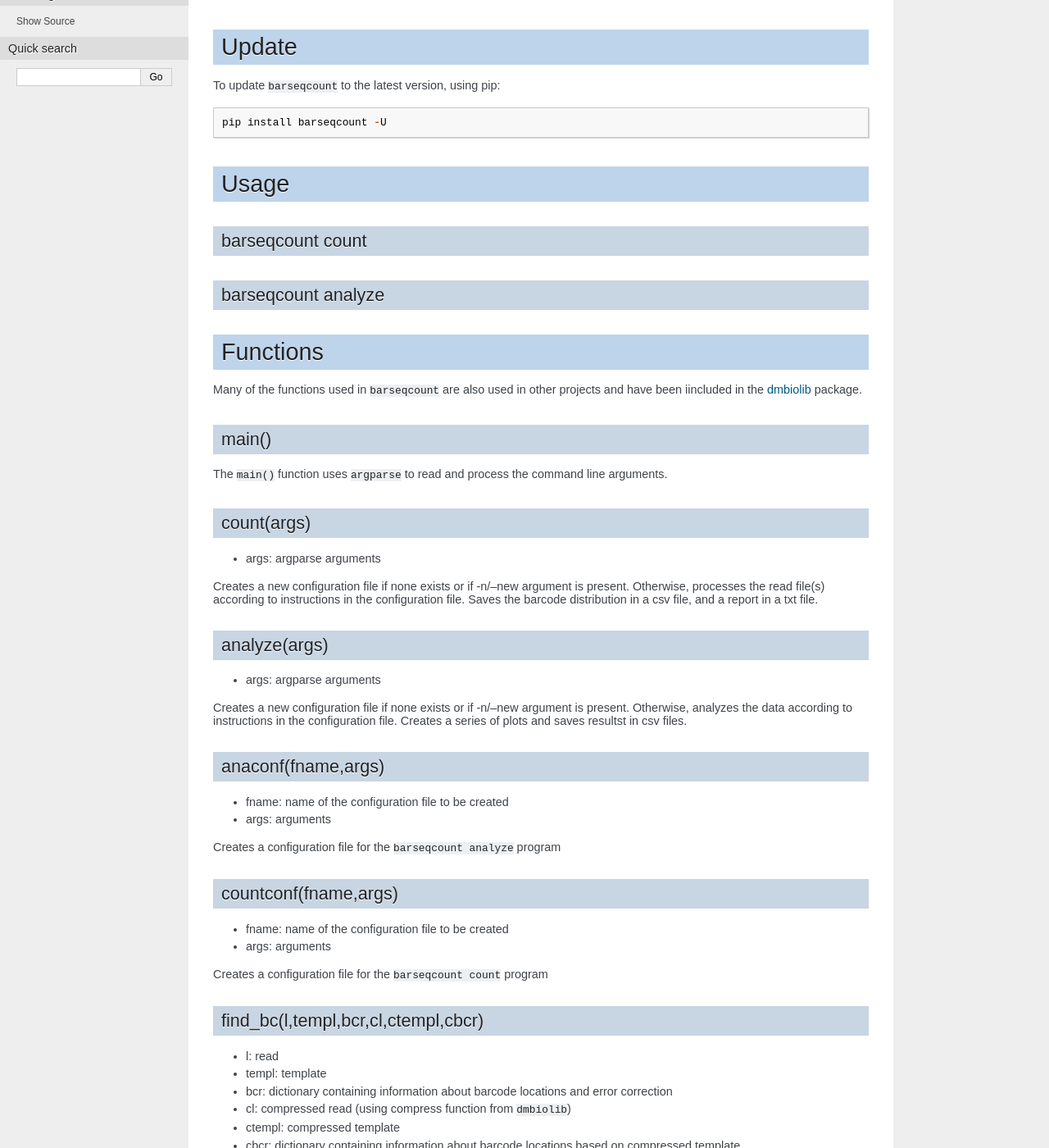
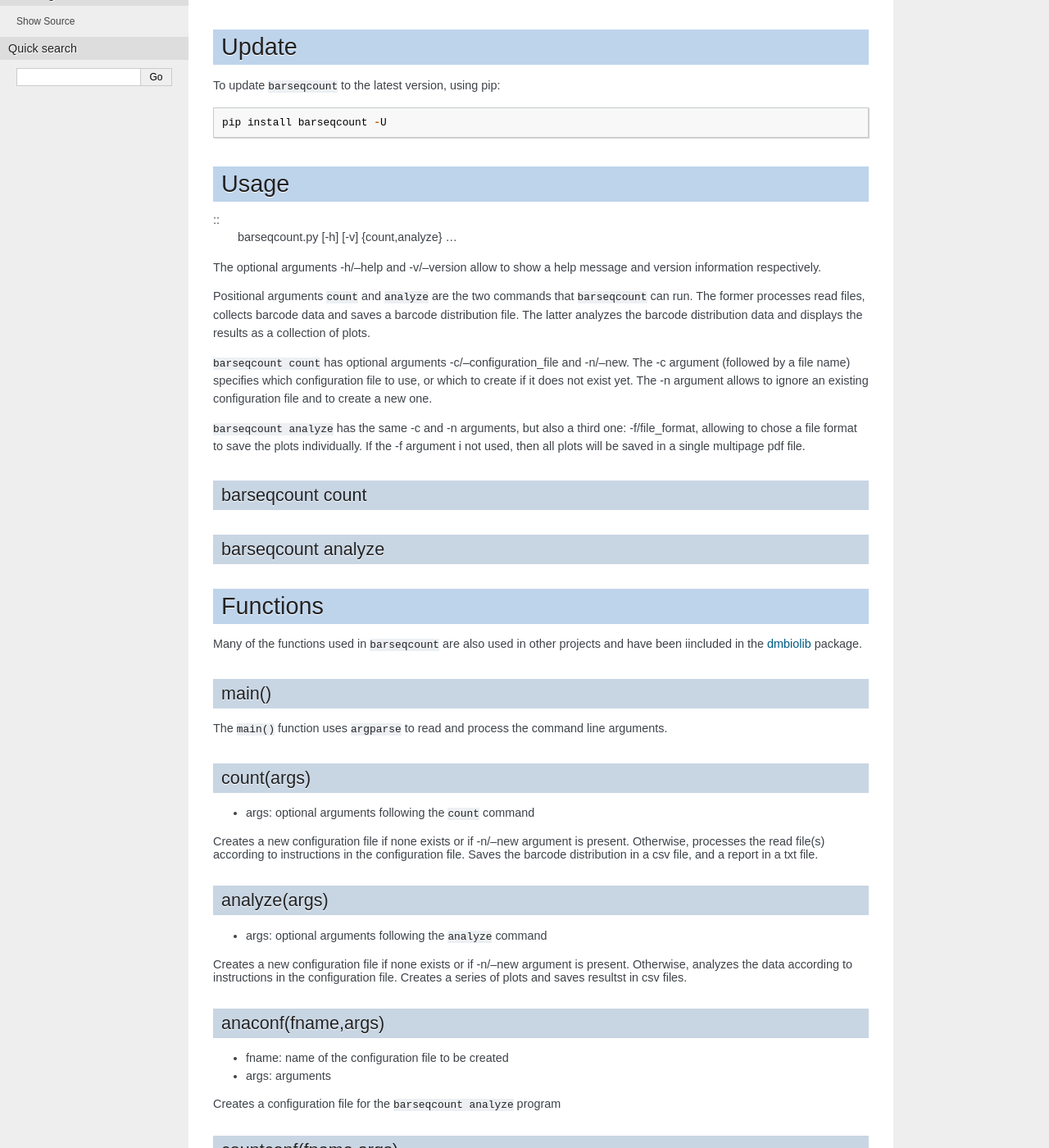
Before and after one commit to damienmarsic/barseqcount, a Sphinx documentation site: the page built from docs/bsq-doc.rst, in a window 1280 px wide and 1400 px high, scrolled down 543 px. Shown: the whole window at 82% size. Built offline with Sphinx 7.4.7, drawn with Linux system fonts in a browser that asks for light colours.

Commit message:
Update bsq-doc.rst

```diff
--- a/docs/bsq-doc.rst
+++ b/docs/bsq-doc.rst
@@ -35,7 +35,16 @@
 
 Usage
 =====
+::
+    barseqcount.py [-h] [-v] {count,analyze} ...
 
+The optional arguments -h/--help and -v/--version allow to show a help message and version information respectively.
+
+Positional arguments ``count`` and ``analyze``  are the two commands that ``barseqcount`` can run. The former processes read files, collects barcode data and saves a barcode distribution file. The latter analyzes the barcode distribution data and displays the results as a collection of plots.
+
+``barseqcount count`` has optional arguments -c/--configuration_file and -n/--new. The -c argument (followed by a file name) specifies which configuration file to use, or which to create if it does not exist yet. The -n argument allows to ignore an existing configuration file and to create a new one.
+
+``barseqcount analyze`` has the same -c and -n arguments, but also a third one: -f/file_format, allowing to chose a file format to save the plots individually. If the -f argument i not used, then all plots will be saved in a single multipage pdf file.
 
 barseqcount count
 *****************
@@ -57,13 +66,13 @@
 
 count(args)
 ***********
-* args: argparse arguments
+* args: optional arguments following the ``count`` command
 
 | Creates a new configuration file if none exists or if -n/--new argument is present. Otherwise, processes the read file(s) according to instructions in the configuration file. Saves the barcode distribution in a csv file, and a report in a txt file.
 
 analyze(args)
 *************
-* args: argparse arguments
+* args: optional arguments following the ``analyze`` command
 
 | Creates a new configuration file if none exists or if -n/--new argument is present. Otherwise, analyzes the data according to instructions in the configuration file. Creates a series of plots and saves resultst in csv files.
 
```
